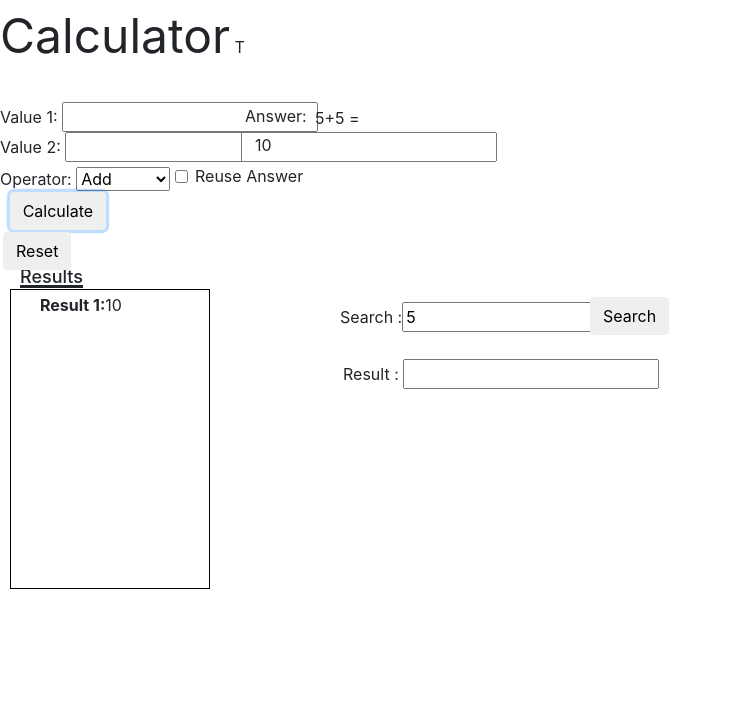
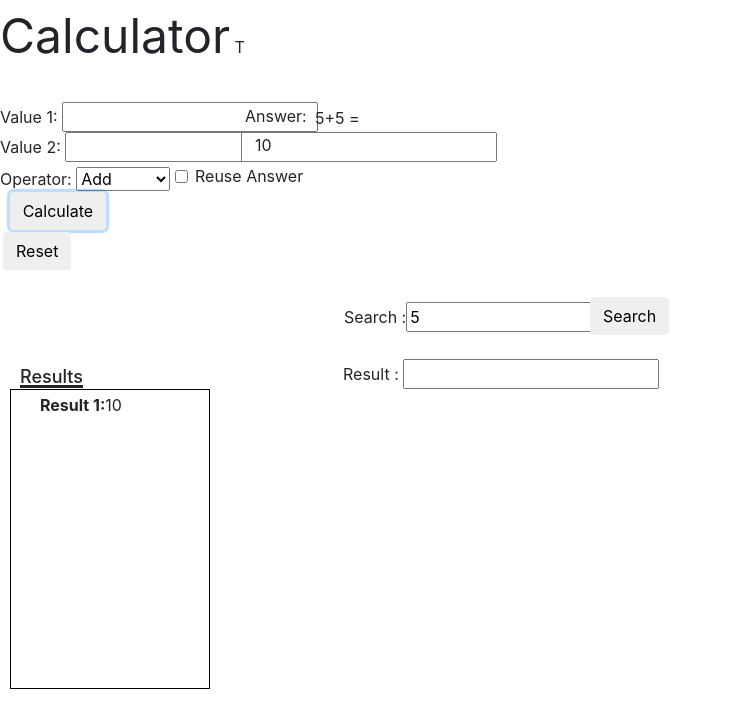
Before and after one commit to AndriyBidnyk/Repo-Test, a website: page project3/app/Calculate.html in a window 1280 px wide. Both pictures are taken after typing "5", "5", "5" into the empty fields and a click on the button "Calculate". Shown: the top 728 px of the page, without its empty margins (0-732 px from the left). Drawn offline with nearby package versions, Linux system fonts and the light colour scheme; files that its build step writes are made by us from their sources.

Commit message:
Updating Project

```diff
--- a/project3/app/Calculate.html
+++ b/project3/app/Calculate.html
@@ -8,14 +8,18 @@
 	<body>
 
 
-			<div style="position:relative; left: 340px; top: 230px ">Search :<input type="number" id="bruteForceValue"></b><br/>
+			<div style="position:relative; left: 344px; top: 230px ">Search :<input type="number" id="bruteForceValue"></b><br/>
 			</div>
+
 			Value 1: <input type="number" id="value1">
 			<br/>
+
 			Value 2: <input type="number" id="value2">
 			<br/>
+
 			Operator:
 			<select id="operator">
+
 
 				<option value="add">Add</option>
 				<option value="sub">Subtract</option>
@@ -24,26 +28,35 @@
 				<option value="exp">Exponent</option>
 
 			</select>
-			<button style="position:relative; left: -165px; top: 30px" type="button" onclick="calc()" class="btn" id="Cal">Calculate</button>
+			<button style="position:relative; left: -165px; top: 30px" type="button" onclick="calc()" class="btn" id="Cal">Calculate
+			</button>
 			<br/>
+
+
 
 			<input style="position:relative; left: 241px; top: -68px;" type= size=22" readonly/>
 
-			<div style="position:relative; left: 255px; top: -97px;" id="results"> </div>
+			<div style="position:relative; left: 255px; top: -97px;" id="results">
+			</div>
 
-			<button id="bruteForce" style="position:relative; left: 590px; top: 43px" class="btn">Search</button>
+			<button id="bruteForce" style="position:relative; left: 590px; top: 43px" class="btn">Search
+			</button>
 
-			<div style="position:relative; left: 245px; top: -188px;">Answer:</div>
+			<div style="position:relative; left: 245px; top: -188px;">Answer:
+			</div>
 
-			<div style="position:relative; left: 315px; top: -210px;" id="equations"> </div>
+			<div style="position:relative; left: 315px; top: -210px;" id="equations">
+			</div>
 
-			<input type="checkbox" id="reuse" value="reuse" name="Reuse Answer" style="position: relative; left: 175px; top: -175px"></form>
+			<input type="checkbox" id="reuse" value="reuse" name="Reuse Answer" style="position: relative; left: 175px; top: -175px">
 
 			<div style="position:relative; left: 195px; top: -200.5px ">Reuse Answer</div>
 
-			<div style="position:relative; left: 20px; top: -135px "><u><b><h2><font size="4">Results</font></h2></b></u></div>
+			<div style="position:relative; left: 20px; top: -35px "><u><b><h2><font size="4">Results</font>
+			</h2></b></u></div>
 
-			<div style="width:200px;height:300px;border:1px solid #000; position:relative; left: 10px; top: -145px "> </div>
+			<div style="width:200px;height:300px;border:1px solid #000; position:relative; left: 10px; top: -45px ">
+			</div>
 
 
 
@@ -53,13 +66,14 @@
 
 		 	<p style="position:relative; left: 400px; top: -402px" id="bruteForceResult"></p>
 
-			<button style="position:relative; left: 3px; top: -548px; opacity: " class="btn" value="Reset" onClick="window.location.reload()">Reset</button>
+			<button style="position:relative; left: 3px; top: -548px; opacity: " class="btn" value="Reset" onClick="window.location.reload()">Reset
+			</button>
 
 
 
 
 
-			<div style="position:relative; top: -525px ">
+			<div style="position:relative; top: -425px ">
 				<ol style="list-style-type: none" id="list">
 				</ol>
 		</div>
--- a/project3/app/scripts/calculate.js
+++ b/project3/app/scripts/calculate.js
@@ -1,11 +1,17 @@
 function calc() {
+	//This two variables are the intergers that you typed in the first two text fields
 	var v1 = parseInt(document.querySelector("#value1").value);
 	var v2 = parseInt(document.querySelector("#value2").value);
+	//Takes the values from the drop down list.
 	var op = document.querySelector("#operator").value;
+	//Creates a variable for the checkbox
 	var re = document.querySelector("#reuse").checked;
+	//Used two do the calculations
 	var calculate;
+	//Used to display calculation
 	var equation;
 
+	//Creates different calculations depending on what is selected in the Operator drop down list
 	if (op == "add") {
 		calculate = v1 + v2;
 		equation = v1 + "+" + v2 +  " =";
@@ -27,8 +33,8 @@ function calc() {
 		equation = v1 + "^" + v2 +  " =";
 
 	}
-
-	if(re == true)
+	//Depending on wether the checkbox is checked, it would type your answer in the v1 text field and clear v2, or it would make v1 & v2 blank
+		if(re == true)
 	{
 		document.querySelector("#value1").value = calculate;
 		document.querySelector("#value2").value = "";
@@ -38,34 +44,30 @@ function calc() {
 		document.querySelector("#value1").value = "";
 		document.querySelector("#value2").value = "";
 	}
-
+	//Whatever the two variables below are equal to, the will now be shown in the HTML
 	document.querySelector("#equations").innerHTML = equation;
 	document.querySelector("#results").innerHTML = calculate;
 	console.log(calculate);
+
+	//This code is used for recording all results and then is placed in order into a list in the HTML
 	var ol = $("#list");
 	var result = document.getElementById("results");
-
 	var item = document.createElement("item");
-
   	item.innerHTML = "<b>Result" + " " + (ol.children().length + 1) + ":</b>" + calculate + " ";
-
 	ol.append(item);
-
 }
 
+// This function takes what you typed in the Search text field and places it in a for-loop to varify if your value is there
 $("#bruteForce").click(function(){
 
 	var valueToSearch = $("#bruteForceValue").val();
-
-	//var ol = $("#list");
 	var ol = $("#list")[0].innerText.split(" ");
-	debugger;
 	var tf;
 
 	for (var i = 0; i < ol.length - 1; i++) {
 
+		//If statement is now checking to see if what you typed in the text field matches what is in the list. If they're equal, it would respond with what result the number is in. If they're not, it responds with false.
 		if (valueToSearch == ol[i].split(":")[1]) {
-		//if (valueToSearch == ol[0].innerText.split(" ")[i].split(":")[1]) {
 			tf = i;
 			break;
 		}
```
Also changed, not shown: README.md (added).
